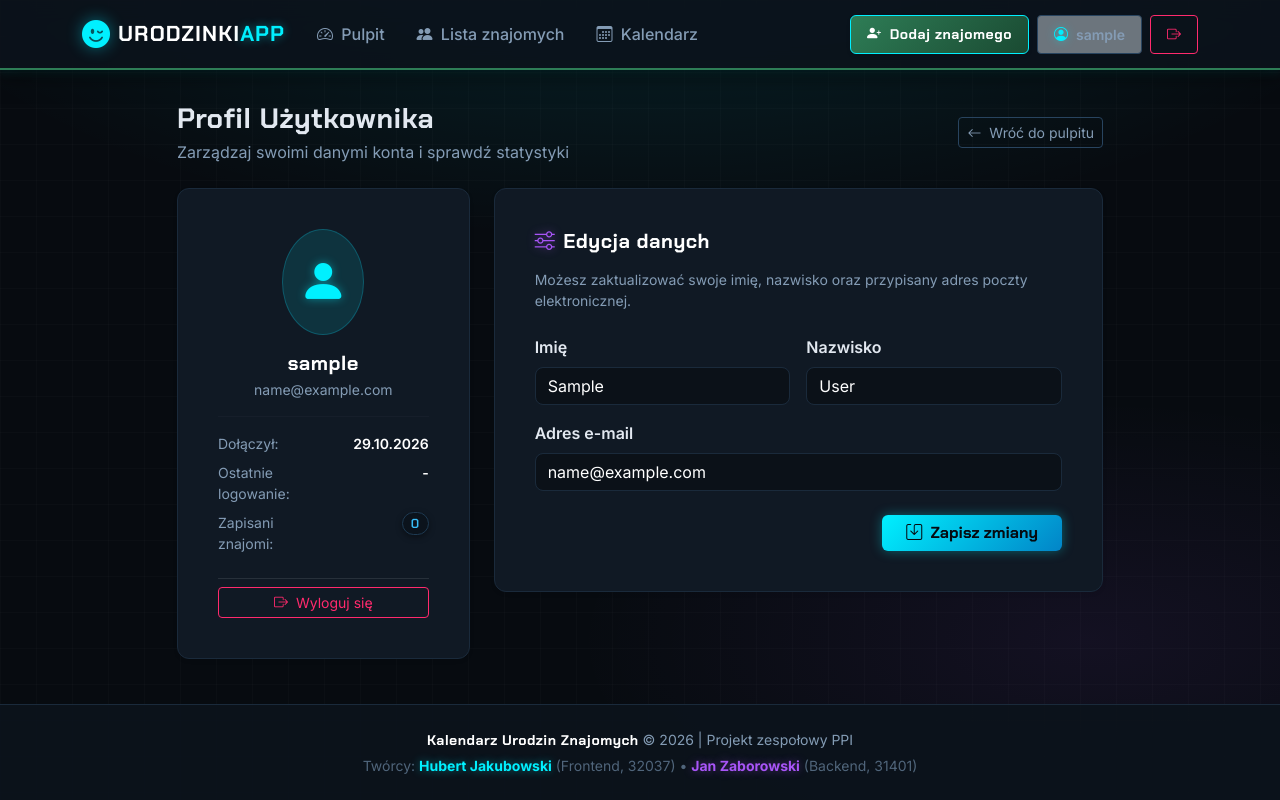
After one commit to CherryIsMe1/PPI, a Django app: page /profile/ in a window 1280 px wide. The commit adds this page. Run offline with Django 5.2, Linux system fonts and the light colour scheme; the visitor is signed in with stand-in values (Sample User, id 1); data that the repository does not hold is empty.

Commit message:
etap 3: użytkownicy, logowanie i profil

```diff
--- a/birthdays/forms.py
+++ b/birthdays/forms.py
@@ -1,4 +1,6 @@
 from django import forms
+from django.contrib.auth.models import User
+from django.contrib.auth.forms import UserCreationForm
 from .models import Friend
 
 
@@ -41,3 +43,62 @@ class FriendForm(forms.ModelForm):
             'phone_number': 'Numer telefonu',
             'email': 'Adres e-mail',
         }
+
+
+class RegisterForm(UserCreationForm):
+    first_name = forms.CharField(
+        max_length=50,
+        required=False,
+        label="Imię",
+        widget=forms.TextInput(attrs={'class': 'form-control', 'placeholder': 'Twoje imię'})
+    )
+    last_name = forms.CharField(
+        max_length=50,
+        required=False,
+        label="Nazwisko",
+        widget=forms.TextInput(attrs={'class': 'form-control', 'placeholder': 'Twoje nazwisko'})
+    )
+    email = forms.EmailField(
+        required=True,
+        label="Adres e-mail",
+        widget=forms.EmailInput(attrs={'class': 'form-control', 'placeholder': 'twoj.email@example.com'})
+    )
+
+    class Meta(UserCreationForm.Meta):
+        model = User
+        fields = ['username', 'first_name', 'last_name', 'email']
+        labels = {
+            'username': 'Nazwa użytkownika (login)',
+        }
+        help_texts = {
+            'username': 'Wymagane. Dozwolone litery, cyfry i znaki @/./+/-/_.',
+        }
+
+    def __init__(self, *args, **kwargs):
+        super().__init__(*args, **kwargs)
+        self.fields['username'].widget.attrs.update({
+            'class': 'form-control',
+            'placeholder': 'np. netrunner99'
+        })
+        if 'password' in self.fields:
+            self.fields['password'].widget.attrs.update({'class': 'form-control'})
+        if 'password_2' in self.fields:
+            self.fields['password_2'].widget.attrs.update({'class': 'form-control'})
+        for field in self.fields.values():
+            field.widget.attrs['class'] = 'form-control'
+
+
+class UserProfileUpdateForm(forms.ModelForm):
+    class Meta:
+        model = User
+        fields = ['first_name', 'last_name', 'email']
+        widgets = {
+            'first_name': forms.TextInput(attrs={'class': 'form-control', 'placeholder': 'Imię'}),
+            'last_name': forms.TextInput(attrs={'class': 'form-control', 'placeholder': 'Nazwisko'}),
+            'email': forms.EmailInput(attrs={'class': 'form-control', 'placeholder': 'Adres e-mail'}),
+        }
+        labels = {
+            'first_name': 'Imię',
+            'last_name': 'Nazwisko',
+            'email': 'Adres e-mail',
+        }
--- /dev/null
+++ b/birthdays/templates/birthdays/profile.html
@@ -0,0 +1,113 @@
+{% extends 'base.html' %}
+
+{% block title %}Profil Użytkownika - UrodzinkiApp{% endblock %}
+
+{% block content %}
+<div class="row justify-content-center py-2">
+  <div class="col-lg-10">
+    <div class="d-flex align-items-center justify-content-between mb-4">
+      <div>
+        <h1 class="h3 fw-bold mb-1">Profil Użytkownika</h1>
+        <p class="text-muted mb-0">Zarządzaj swoimi danymi konta i sprawdź statystyki</p>
+      </div>
+      <a href="{% url 'birthdays:dashboard' %}" class="btn btn-outline-secondary btn-sm">
+        <i class="bi bi-arrow-left me-1"></i> Wróć do pulpitu
+      </a>
+    </div>
+
+    <div class="row g-4">
+      <!-- Karta podsumowania użytkownika -->
+      <div class="col-md-5 col-lg-4">
+        <div class="card border-0 shadow-sm text-center p-4">
+          <div class="card-body">
+            <div class="d-inline-flex p-3 rounded-circle bg-primary bg-opacity-10 mb-3 border border-info border-opacity-25">
+              <i class="bi bi-person-fill omi-cyan-text" style="font-size: 3rem;"></i>
+            </div>
+            <h2 class="h5 fw-bold text-white mb-1">{{ user.username }}</h2>
+            <p class="text-muted small mb-3">
+              {% if user.email %}{{ user.email }}{% else %}Brak adresu email{% endif %}
+            </p>
+
+            <hr class="border-secondary border-opacity-25 my-3">
+
+            <div class="row text-start g-2 small">
+              <div class="col-6 text-muted">Dołączył:</div>
+              <div class="col-6 text-white text-end fw-semibold">{{ user.date_joined|date:"d.m.Y" }}</div>
+
+              <div class="col-6 text-muted">Ostatnie logowanie:</div>
+              <div class="col-6 text-white text-end fw-semibold">
+                {% if user.last_login %}{{ user.last_login|date:"d.m H:i" }}{% else %}-{% endif %}
+              </div>
+
+              <div class="col-6 text-muted">Zapisani znajomi:</div>
+              <div class="col-6 text-end">
+                <span class="badge badge-cyber-pill px-2 py-1">{{ friends_count }}</span>
+              </div>
+            </div>
+
+            <div class="mt-4 pt-2 border-top border-secondary border-opacity-25">
+              <a href="{% url 'birthdays:logout' %}" class="btn btn-outline-danger w-100 btn-sm">
+                <i class="bi bi-box-arrow-right me-1"></i> Wyloguj się
+              </a>
+            </div>
+          </div>
+        </div>
+      </div>
+
+      <!-- Formularz edycji danych profilu -->
+      <div class="col-md-7 col-lg-8">
+        <div class="card border-0 shadow-sm p-4">
+          <div class="card-body">
+            <h2 class="h5 fw-bold text-white mb-3">
+              <i class="bi bi-sliders me-2 omi-purple-text"></i>Edycja danych
+            </h2>
+            <p class="text-muted small mb-4">Możesz zaktualizować swoje imię, nazwisko oraz przypisany adres poczty elektronicznej.</p>
+
+            <form method="post" novalidate>
+              {% csrf_token %}
+
+              <div class="row g-3 mb-3">
+                <div class="col-md-6">
+                  <label for="{{ form.first_name.id_for_label }}" class="form-label fw-semibold">
+                    {{ form.first_name.label }}
+                  </label>
+                  {{ form.first_name }}
+                  {% if form.first_name.errors %}
+                    <div class="text-danger small mt-1">{{ form.first_name.errors.0 }}</div>
+                  {% endif %}
+                </div>
+
+                <div class="col-md-6">
+                  <label for="{{ form.last_name.id_for_label }}" class="form-label fw-semibold">
+                    {{ form.last_name.label }}
+                  </label>
+                  {{ form.last_name }}
+                  {% if form.last_name.errors %}
+                    <div class="text-danger small mt-1">{{ form.last_name.errors.0 }}</div>
+                  {% endif %}
+                </div>
+              </div>
+
+              <div class="mb-4">
+                <label for="{{ form.email.id_for_label }}" class="form-label fw-semibold">
+                  {{ form.email.label }}
+                </label>
+                {{ form.email }}
+                {% if form.email.errors %}
+                  <div class="text-danger small mt-1">{{ form.email.errors.0 }}</div>
+                {% endif %}
+              </div>
+
+              <div class="d-flex justify-content-end gap-2">
+                <button type="submit" class="btn btn-primary px-4 fw-bold">
+                  <i class="bi bi-save me-1"></i> Zapisz zmiany
+                </button>
+              </div>
+            </form>
+          </div>
+        </div>
+      </div>
+    </div>
+  </div>
+</div>
+{% endblock %}
--- a/birthdays/urls.py
+++ b/birthdays/urls.py
@@ -10,4 +10,10 @@ urlpatterns = [
     path('friends/<int:pk>/edit/', views.friend_update, name='friend_update'),
     path('friends/<int:pk>/delete/', views.friend_delete, name='friend_delete'),
     path('calendar/', views.calendar_view, name='calendar'),
+
+    # Etap 3: Użytkownicy & Autoryzacja
+    path('register/', views.register_view, name='register'),
+    path('login/', views.login_view, name='login'),
+    path('logout/', views.logout_view, name='logout'),
+    path('profile/', views.profile_view, name='profile'),
 ]
--- a/birthdays/views.py
+++ b/birthdays/views.py
@@ -2,15 +2,103 @@ import calendar
 from datetime import date
 from django.shortcuts import render, redirect, get_object_or_404
 from django.contrib import messages
+from django.contrib.auth import login, logout, authenticate
+from django.contrib.auth.decorators import login_required
+from django.contrib.auth.forms import AuthenticationForm
 from django.db.models import Q
 from .models import Friend
-from .forms import FriendForm
+from .forms import FriendForm, RegisterForm, UserProfileUpdateForm
 
 
+# ==============================================================================
+# AUTHENTICATION & PROFILE (Etap 3: Użytkownicy)
+# ==============================================================================
+
+def register_view(request):
+    """Rejestracja nowego użytkownika"""
+    if request.user.is_authenticated:
+        return redirect('birthdays:dashboard')
+
+    if request.method == 'POST':
+        form = RegisterForm(request.POST)
+        if form.is_valid():
+            user = form.save()
+            login(request, user)
+            messages.success(request, f'Witaj w systemie, {user.username}! Twoje konto zostało utworzone.')
+            return redirect('birthdays:dashboard')
+    else:
+        form = RegisterForm()
+
+    return render(request, 'birthdays/register.html', {'form': form})
+
+
+def login_view(request):
+    """Logowanie użytkownika"""
+    if request.user.is_authenticated:
+        return redirect('birthdays:dashboard')
+
+    if request.method == 'POST':
+        form = AuthenticationForm(request, data=request.POST)
+        if form.is_valid():
+            username = form.cleaned_data.get('username')
+            password = form.cleaned_data.get('password')
+            user = authenticate(username=username, password=password)
+            if user is not None:
+                login(request, user)
+                messages.success(request, f'Zalogowano pomyślnie. Witaj z powrotem, {user.username}!')
+                next_url = request.GET.get('next')
+                if next_url:
+                    return redirect(next_url)
+                return redirect('birthdays:dashboard')
+        else:
+            messages.error(request, 'Nieprawidłowy login lub hasło. Spróbuj ponownie.')
+    else:
+        form = AuthenticationForm()
+
+    return render(request, 'birthdays/login.html', {'form': form})
+
+
+def logout_view(request):
+    """Wylogowanie użytkownika"""
+    logout(request)
+    messages.info(request, 'Zostałeś pomyślnie wylogowany.')
+    return redirect('birthdays:login')
+
+
+@login_required
+def profile_view(request):
+    """Profil zalogowanego użytkownika i edycja danych"""
+    if request.method == 'POST':
+        form = UserProfileUpdateForm(request.POST, instance=request.user)
+        if form.is_valid():
+            form.save()
+            messages.success(request, 'Twoje dane profilowe zostały zaktualizowane!')
+            return redirect('birthdays:profile')
+    else:
+        form = UserProfileUpdateForm(instance=request.user)
+
+    user_friends_count = Friend.objects.filter(user=request.user).count()
+
+    context = {
+        'form': form,
+        'friends_count': user_friends_count,
+        'user': request.user,
+    }
+    return render(request, 'birthdays/profile.html', context)
+
+
+# ==============================================================================
+# GŁÓWNA APLIKACJA (Zabezpieczona: dostęp tylko do własnych kontaktów)
+# ==============================================================================
+
+@login_required
 def dashboard(request):
     """Główny pulpit z podsumowaniem i powiadomieniami o nadchodzących urodzinach"""
-    all_friends = list(Friend.objects.all())
-    # Sortuj według najbliższych urodzin
+    # Przypisz ewentualne stare kontakty bez właściciela do pierwszego zalogowanego użytkownika
+    Friend.objects.filter(user__isnull=True).update(user=request.user)
+
+    # Pobieraj tylko kontakty zalogowanego użytkownika
+    all_friends = list(Friend.objects.filter(user=request.user))
     all_friends.sort(key=lambda f: f.days_until_birthday)
 
     today_birthdays = [f for f in all_friends if f.is_today]
@@ -27,12 +115,13 @@ def dashboard(request):
     return render(request, 'birthdays/dashboard.html', context)
 
 
+@login_required
 def friend_list(request):
-    """Lista wszystkich znajomych z wyszukiwaniem i sortowaniem"""
+    """Lista znajomych zalogowanego użytkownika z wyszukiwaniem i sortowaniem"""
     query = request.GET.get('q', '').strip()
     sort_by = request.GET.get('sort', 'next_bday')
 
-    friends = Friend.objects.all()
+    friends = Friend.objects.filter(user=request.user)
     if query:
         friends = friends.filter(
             Q(first_name__icontains=query) |
@@ -59,12 +148,15 @@ def friend_list(request):
     return render(request, 'birthdays/friend_list.html', context)
 
 
+@login_required
 def friend_create(request):
-    """Formularz dodawania nowego znajomego"""
+    """Formularz dodawania nowego znajomego dla zalogowanego użytkownika"""
     if request.method == 'POST':
         form = FriendForm(request.POST)
         if form.is_valid():
-            friend = form.save()
+            friend = form.save(commit=False)
+            friend.user = request.user
+            friend.save()
             messages.success(request, f'Pomyślnie dodano znajomego: {friend.first_name} {friend.last_name}!')
             return redirect('birthdays:friend_list')
     else:
@@ -77,9 +169,10 @@ def friend_create(request):
     })
 
 
+@login_required
 def friend_update(request, pk):
-    """Edycja danych znajomego"""
-    friend = get_object_or_404(Friend, pk=pk)
+    """Edycja danych znajomego (zabezpieczona przed edycją cudzych kontaktów)"""
+    friend = get_object_or_404(Friend, pk=pk, user=request.user)
     if request.method == 'POST':
         form = FriendForm(request.POST, instance=friend)
         if form.is_valid():
@@ -97,9 +190,10 @@ def friend_update(request, pk):
     })
 
 
+@login_required
 def friend_delete(request, pk):
-    """Usuwanie znajomego z bazy"""
-    friend = get_object_or_404(Friend, pk=pk)
+    """Usuwanie znajomego z bazy (zabezpieczone przed usuwaniem cudzych kontaktów)"""
+    friend = get_object_or_404(Friend, pk=pk, user=request.user)
     if request.method == 'POST':
         name = f"{friend.first_name} {friend.last_name}"
         friend.delete()
@@ -109,8 +203,9 @@ def friend_delete(request, pk):
     return render(request, 'birthdays/friend_confirm_delete.html', {'friend': friend})
 
 
+@login_required
 def calendar_view(request):
-    """Widok kalendarza urodzin z podziałem na miesiące oraz widok miesięczny"""
+    """Widok kalendarza urodzin dla kontaktów zalogowanego użytkownika"""
     today = date.today()
     selected_month = int(request.GET.get('month', today.month))
     selected_year = int(request.GET.get('year', today.year))
@@ -120,7 +215,7 @@ def calendar_view(request):
         'Lipiec', 'Sierpień', 'Wrzesień', 'Październik', 'Listopad', 'Grudzień'
     ]
 
-    all_friends = list(Friend.objects.all())
+    all_friends = list(Friend.objects.filter(user=request.user))
 
     # Pogrupowanie znajomych według miesięcy urodzin (1..12)
     months_data = []
@@ -139,7 +234,7 @@ def calendar_view(request):
     cal = calendar.Calendar(firstweekday=0) # Poniedziałek
     month_days = cal.monthdays2calendar(selected_year, selected_month)
 
-    # Przygotuj mapę dni w wybranym miesiącu: {dzień: [znajomi]}
+    # Mapa dni: {dzień: [znajomi]}
     days_map = {}
     for f in all_friends:
         if f.birth_date.month == selected_month:
@@ -148,7 +243,7 @@ def calendar_view(request):
                 days_map[d] = []
             days_map[d].append(f)
 
-    # Przyciski poprzedni/następny miesiąc
+    # Poprzedni/następny miesiąc
     prev_month = 12 if selected_month == 1 else selected_month - 1
     prev_year = selected_year - 1 if selected_month == 1 else selected_year
     next_month = 1 if selected_month == 12 else selected_month + 1
--- a/config/settings.py
+++ b/config/settings.py
@@ -96,3 +96,8 @@ STATICFILES_DIRS = [
 STATIC_ROOT = BASE_DIR / 'staticfiles'
 
 DEFAULT_AUTO_FIELD = 'django.db.models.BigAutoField'
+
+# Authentication & Redirects (Etap 3)
+LOGIN_URL = 'birthdays:login'
+LOGIN_REDIRECT_URL = 'birthdays:dashboard'
+LOGOUT_REDIRECT_URL = 'birthdays:login'
--- a/templates/navbar.html
+++ b/templates/navbar.html
@@ -10,6 +10,7 @@
 
     <div class="collapse navbar-collapse" id="mainNavbar">
       <ul class="navbar-nav me-auto mb-2 mb-lg-0">
+        {% if request.user.is_authenticated %}
         <li class="nav-item">
           <a class="nav-link {% if request.resolver_match.url_name == 'dashboard' %}active fw-semibold{% endif %}" href="{% url 'birthdays:dashboard' %}">
             <i class="bi bi-speedometer2 me-1"></i> Pulpit
@@ -25,12 +26,29 @@
             <i class="bi bi-calendar3 me-1"></i> Kalendarz
           </a>
         </li>
+        {% endif %}
       </ul>
 
       <div class="d-flex align-items-center gap-2">
-        <a href="{% url 'birthdays:friend_create' %}" class="btn btn-cyber-add fw-bold shadow-sm">
-          <i class="bi bi-person-plus-fill me-1"></i> Dodaj znajomego
-        </a>
+        {% if request.user.is_authenticated %}
+          <a href="{% url 'birthdays:friend_create' %}" class="btn btn-cyber-add fw-bold shadow-sm btn-sm py-2 px-3">
+            <i class="bi bi-person-plus-fill me-1"></i> Dodaj znajomego
+          </a>
+          <a href="{% url 'birthdays:profile' %}" class="btn btn-outline-secondary btn-sm py-2 px-3 d-flex align-items-center gap-2 {% if request.resolver_match.url_name == 'profile' %}active border-info{% endif %}" title="Mój profil">
+            <i class="bi bi-person-circle omi-cyan-text"></i>
+            <span class="fw-semibold">{{ request.user.username }}</span>
+          </a>
+          <a href="{% url 'birthdays:logout' %}" class="btn btn-outline-danger btn-sm py-2 px-3" title="Wyloguj się">
+            <i class="bi bi-box-arrow-right"></i>
+          </a>
+        {% else %}
+          <a href="{% url 'birthdays:login' %}" class="btn btn-outline-primary btn-sm py-2 px-3 fw-bold">
+            <i class="bi bi-box-arrow-in-right me-1"></i> Zaloguj się
+          </a>
+          <a href="{% url 'birthdays:register' %}" class="btn btn-cyber-add btn-sm py-2 px-3 fw-bold">
+            <i class="bi bi-person-plus-fill me-1"></i> Zarejestruj się
+          </a>
+        {% endif %}
       </div>
     </div>
   </div>
```
Also changed, not shown: birthdays/templates/birthdays/login.html (added, +51 -0 lines), birthdays/templates/birthdays/register.html (added, +107 -0 lines).
